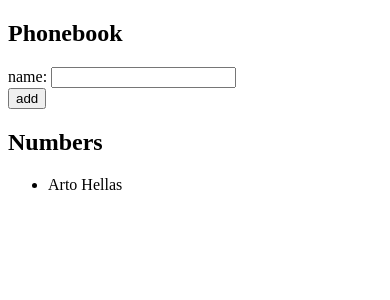
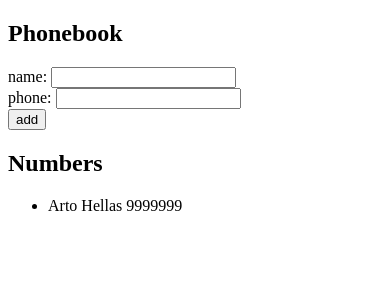
Before and after one commit to stacy-gol/web-crash-course, a React (Create React App) app in the folder Part2-phonebook/: page / in a window 390 px wide. Shown: the top 300 px of the page. Built offline with nearby package versions, Linux system fonts and the light colour scheme.

Commit message:
Part2b exercise 2.8 adding phone

```diff
--- a/Part2-phonebook/src/App.js
+++ b/Part2-phonebook/src/App.js
@@ -4,9 +4,11 @@ import Name from './components/Name'
 
 const App = () => {
   const [persons, setPersons] = useState([
-    { name: 'Arto Hellas' }
+    { name: 'Arto Hellas', phone: '9999999' }
   ])
+
   const [newName, setNewName] = useState('')
+  const [newPhone, setNewPhone] = useState('')
 
   const addPerson = (event) => {
     event.preventDefault()
@@ -15,14 +17,20 @@ const App = () => {
         return false;
     }
     const newPerson = {
-      name:newName
+      name:newName,
+      phone:newPhone
     }
     setPersons(persons.concat(newPerson))
     setNewName('')
+    setNewPhone('')
   }
 
   const handleNameAdding = (event) => {
     setNewName(event.target.value)
+  }
+
+  const handlePhoneAdding = (event) => {
+    setNewPhone(event.target.value)
   }
 
   return (
@@ -33,13 +41,15 @@ const App = () => {
           name: <input value={newName} onChange={handleNameAdding}/>
         </div>
         <div>
+        phone: <input value={newPhone} onChange={handlePhoneAdding}/></div>
+        <div>
           <button type="submit">add</button>
         </div>
       </form>
       <h2>Numbers</h2>
       <ul>
       {persons.map(person =>
-        <Name key={person.name} name={person.name}/>)}
+        <Name key={person.name} name={person.name} phone={person.phone}/>)}
       </ul>
     </div>
 
--- a/Part2-phonebook/src/components/Name.js
+++ b/Part2-phonebook/src/components/Name.js
@@ -1,5 +1,5 @@
-const Name = ({ name }) => {
-  return <li>{name}</li>;
+const Name = ({ name, phone }) => {
+  return <li>{name} {phone}</li>;
 };
 
 export default Name
```
